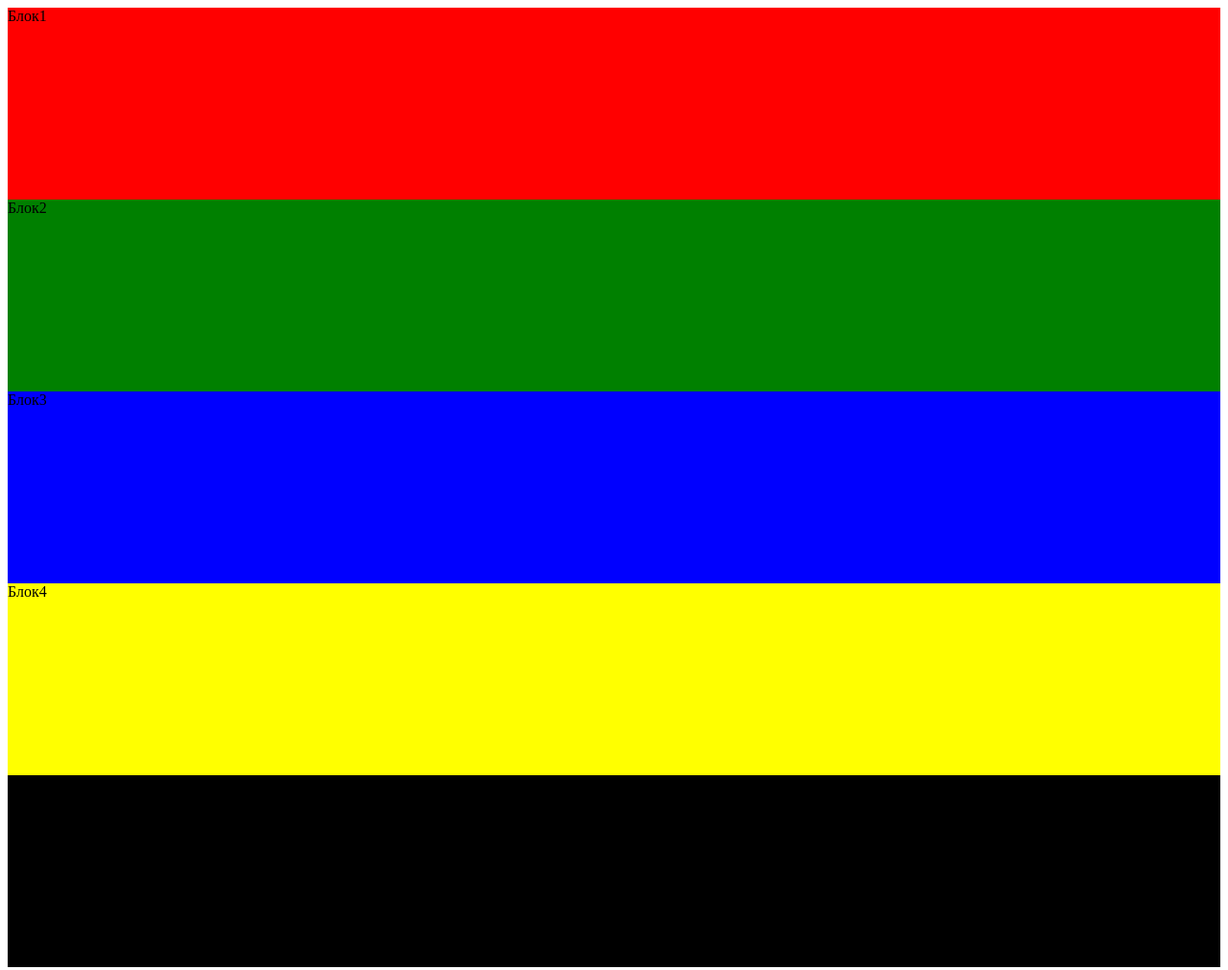
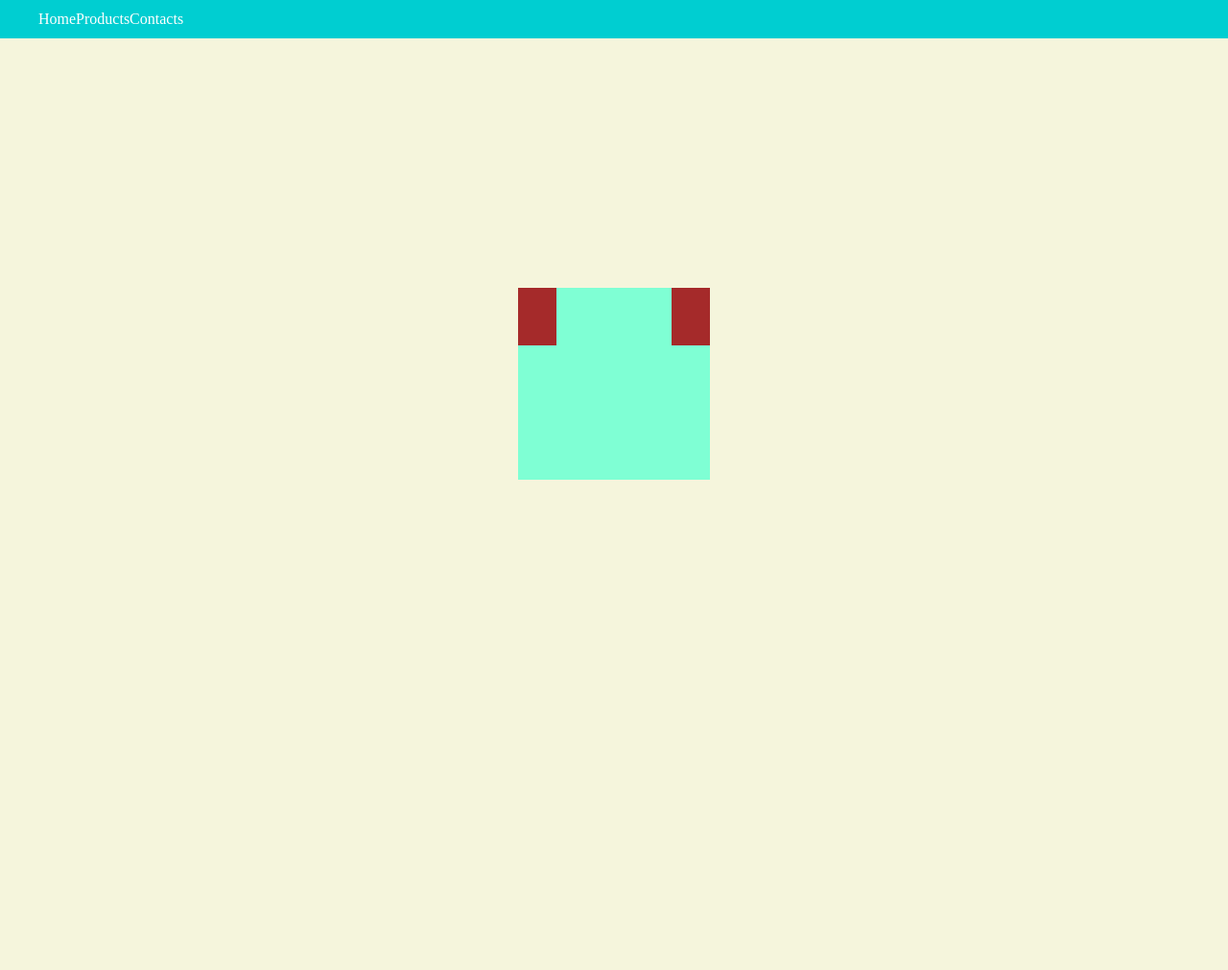
Before and after one commit to taniakononenko23/vscode-git-test26, a plain HTML site: page index.html in a window 1280 px wide. Shown: the top 1011 px of the page at 96% size. Drawn offline with nearby package versions, Linux system fonts and the light colour scheme.

Commit message:
add init files

```diff
--- a/index.html
+++ b/index.html
@@ -2,45 +2,87 @@
 <html lang="en">
   <head>
     <meta charset="UTF-8" />
-    <meta name="viewport" content="width=device-width, initial-scale=1.0" />
     <title>Document</title>
     <link
-      rel=" таблица стилей "
-      href=" https://cdnjs.cloudflare.com/ajax/libs/normalize/8.0.1/normalize.min.css "
-      целостность=" sha256-l85OmPOjvil / SOvVt3HnSSjzF1TUMyT9eV0c2BzEGzU = "
-      crossorigin=" анонимный "
+      rel="stylesheet"
+      href="https://cdnjs.cloudflare.com/ajax/libs/normalize/8.0.1/normalize.min.css"
+      integrity="sha256-l85OmPOjvil/SOvVt3HnSSjzF1TUMyT9eV0c2BzEGzU="
+      crossorigin="anonymous"
     />
     <style>
-      * {
-        box-sizing: border-box;
+      .header {
+        height: 40px;
+        background-color: darkturquoise;
       }
-      .block_red {
-        background-color: red;
+      .nav-list {
+        height: 40px;
+        color: white;
+        display: table-cell;
+        text-align: center;
+        vertical-align: middle;
+      }
+      .nav-item {
+        height: 40px;
+        color: white;
+        display: table-cell;
+        text-align: center;
+        vertical-align: middle;
+        margin-left: 16px;
+      }
+      .content {
+        height: 5000px;
+        background-color: beige;
+      }
+      .head {
+        width: 200px;
         height: 200px;
+        background-color: aquamarine;
+        position: absolute;
+        top: 0;
+        bottom: 0;
+        left: 0;
+        right: 0;
+        margin: auto;
       }
-      .block_green {
-        background-color: green;
-        height: 200px;
+      .ear_right {
+        background-color: brown;
+        height: 60px;
+        width: 20%;
+        float: right;
+        margin-bottom: 60px;
       }
-      .block_blue {
-        background-color: blue;
-        height: 200px;
+      .ear_left {
+        background-color: brown;
+        height: 60px;
+        width: 20%;
+        float: left;
+        margin-bottom: 60px;
       }
-      .block_yellow {
-        background-color: yellow;
-        height: 200px;
-      }
-      .block_black {
-        background-color: black;
-        height: 200px;
+      .eye_right {
+        border-radius: 30%;
+        background-color: grey;
+        margin-top: 80px;
       }
     </style>
   </head>
+
   <body>
-    <div class="block_red">Блок1</div>
-    <div class="block_green">Блок2</div>
-    <div class="block_blue">Блок3</div>
-    <div class="block_yellow">Блок4</div>
-    <div class="block_black">Блок5</div>
+    <header class="header">
+      <nav class="navigation">
+        <ul class="nav-list">
+          <li class="nav-item">Home</li>
+          <li class="nav-item">Products</li>
+          <li class="nav-item">Contacts</li>
+        </ul>
+      </nav>
+    </header>
+    <main class="content">
+      <div class="head">
+        <div class="ear ear_right"></div>
+        <div class="ear ear_left"></div>
+        <div class="eye eye_right"></div>
+        <div class="eye eye_left"></div>
+      </div>
+    </main>
   </body>
 </html>
```
